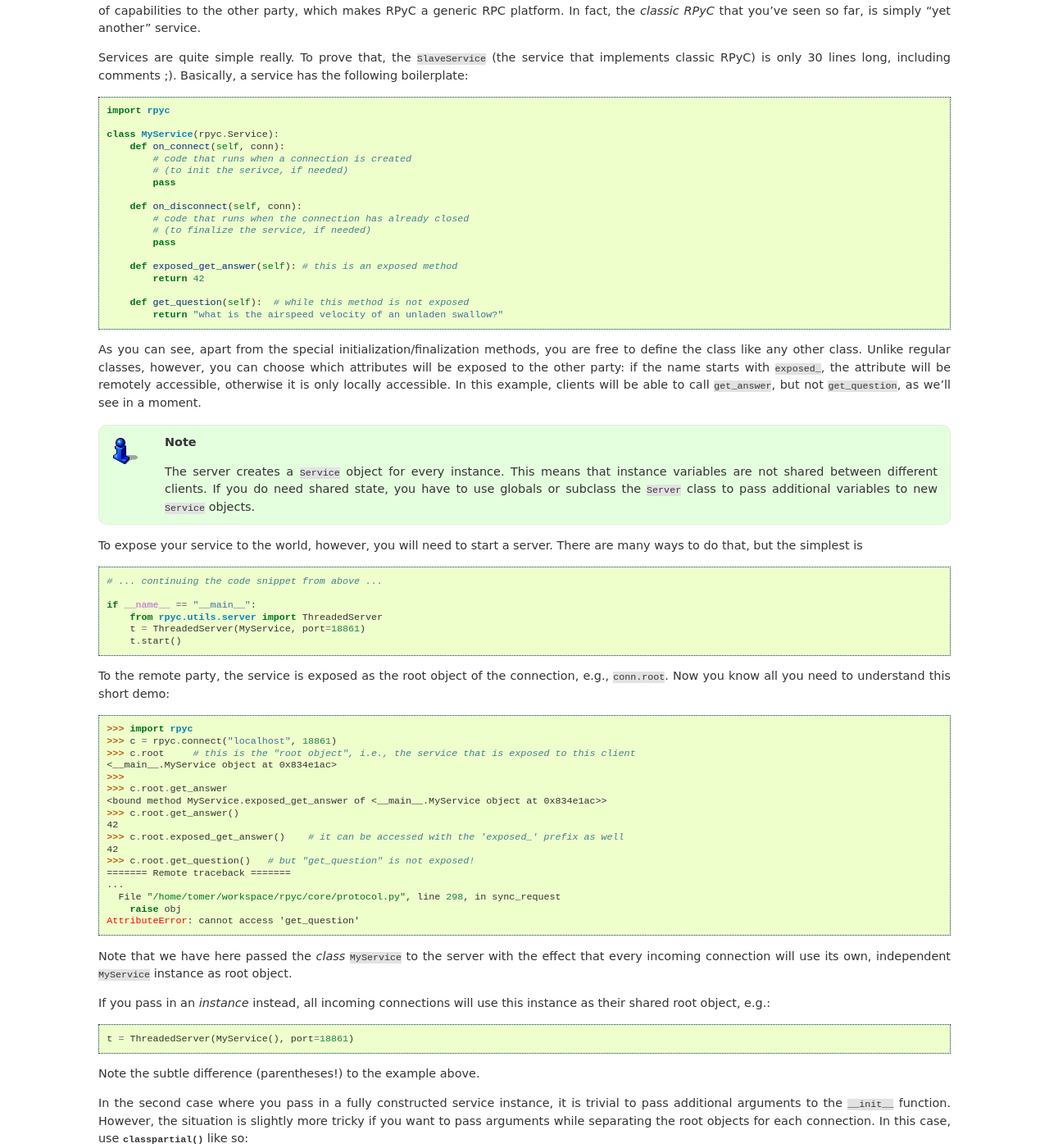
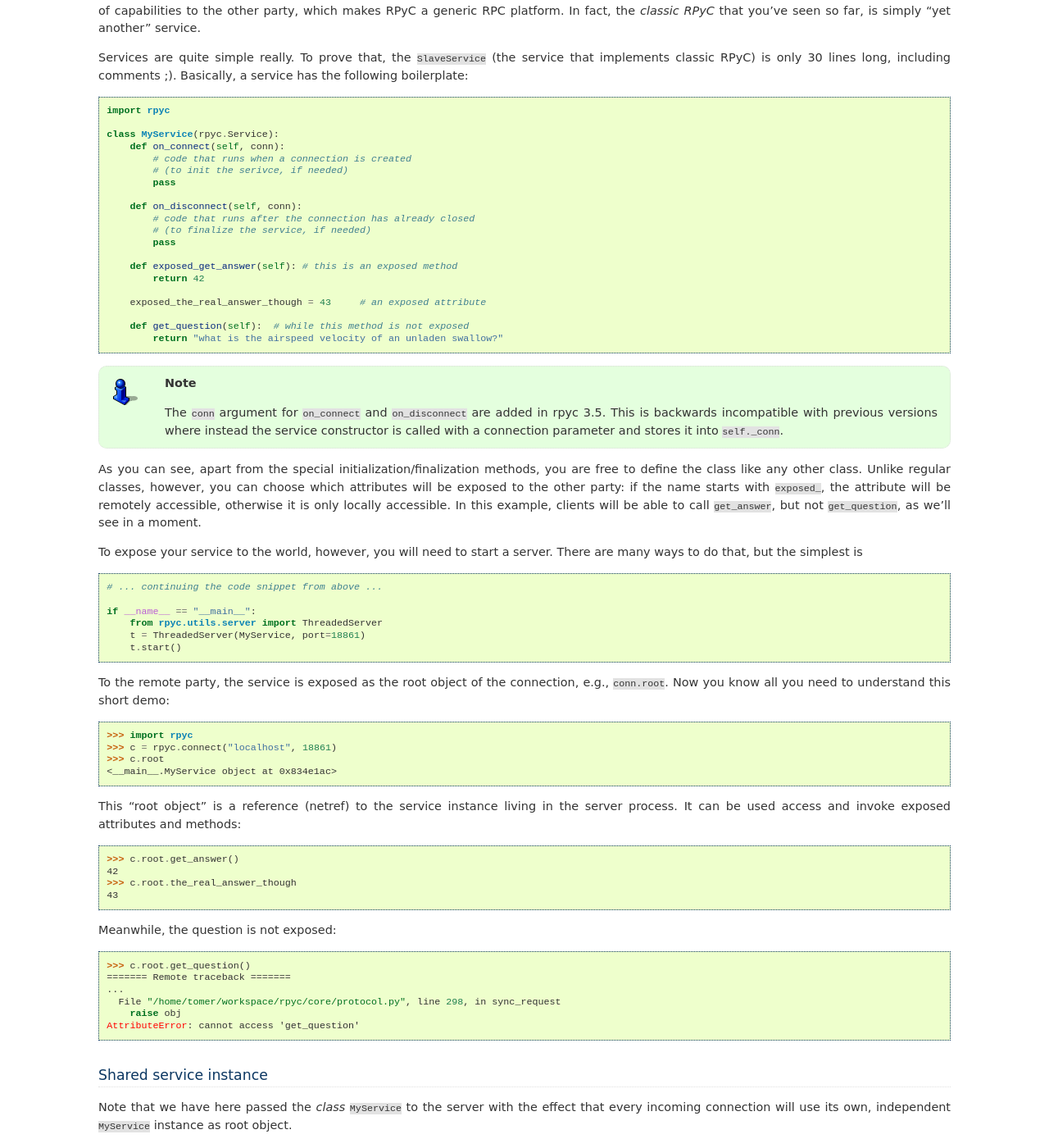
Before and after one commit to tomerfiliba-org/rpyc, a Sphinx documentation site: the page built from docs/tutorial/tut3.rst, in a window 1280 px wide and 1400 px high, scrolled down 241 px. Shown: the whole window at 82% size. Built offline with Sphinx 7.4.7, drawn with Linux system fonts in a browser that asks for light colours; some of the changed text lies outside the part shown.

Commit message:
Slightly improve tut3 further…

```diff
--- a/docs/tutorial/tut3.rst
+++ b/docs/tutorial/tut3.rst
@@ -24,15 +24,23 @@
             pass
 
         def on_disconnect(self, conn):
-            # code that runs when the connection has already closed
+            # code that runs after the connection has already closed
             # (to finalize the service, if needed)
             pass
 
         def exposed_get_answer(self): # this is an exposed method
             return 42
 
+        exposed_the_real_answer_though = 43     # an exposed attribute
+
         def get_question(self):  # while this method is not exposed
             return "what is the airspeed velocity of an unladen swallow?"
+
+.. note::
+    The ``conn`` argument for ``on_connect`` and ``on_disconnect`` are added
+    in rpyc 3.5. This is backwards incompatible with previous versions where
+    instead the service constructor is called with a connection parameter and
+    stores it into ``self._conn``.
 
 As you can see, apart from the special initialization/finalization methods, you are free
 to define the class like any other class. Unlike regular classes, however, you can
@@ -40,12 +48,6 @@
 with ``exposed_``, the attribute will be remotely accessible, otherwise it is only
 locally accessible. In this example, clients will be able to call ``get_answer``,
 but not ``get_question``, as we'll see in a moment.
-
-.. note::
-    The server creates a ``Service`` object for every instance. This means
-    that instance variables are not shared between different clients. If you
-    do need shared state, you have to use globals or subclass the ``Server``
-    class to pass additional variables to new ``Service`` objects.
 
 To expose your service to the world, however, you will need to start a server. There are many
 ways to do that, but the simplest is ::
@@ -62,16 +64,20 @@
 
     >>> import rpyc
     >>> c = rpyc.connect("localhost", 18861)
-    >>> c.root     # this is the "root object", i.e., the service that is exposed to this client
+    >>> c.root
     <__main__.MyService object at 0x834e1ac>
-    >>>
-    >>> c.root.get_answer
-    <bound method MyService.exposed_get_answer of <__main__.MyService object at 0x834e1ac>>
+
+This "root object" is a reference (netref) to the service instance living in the
+server process. It can be used access and invoke exposed attributes and methods:
+
     >>> c.root.get_answer()
     42
-    >>> c.root.exposed_get_answer()    # it can be accessed with the 'exposed_' prefix as well
-    42
-    >>> c.root.get_question()   # but "get_question" is not exposed!
+    >>> c.root.the_real_answer_though
+    43
+
+Meanwhile, the question is not exposed:
+
+    >>> c.root.get_question()
     ======= Remote traceback =======
     ...
       File "/home/tomer/workspace/rpyc/core/protocol.py", line 298, in sync_request
@@ -90,6 +98,14 @@
 
 Note the subtle difference (parentheses!) to the example above.
 
+.. note::
+    Passing instances is supported starting with rpyc 3.5. In earlier
+    versions, you can only pass a class of which every connection will receive
+    a separate instance.
+
+
+Passing arguments to the service
+--------------------------------
 In the second case where you pass in a fully constructed service instance, it
 is trivial to pass additional arguments to the ``__init__`` function. However,
 the situation is slightly more tricky if you want to pass arguments while
@@ -101,9 +117,13 @@
         service = classpartial(MyService, 1, 2, pi=3)
         t = ThreadedServer(service, port=18861)
 
+.. note::
+    classpartial is added in version 3.5.
+
+
 But Wait, There's More!
 -----------------------
-All services have a //name//, which is normally the name of the class, minus the
+All services have a *name*, which is normally the name of the class, minus the
 ``"Service"`` suffix. In our case, the service name is ``"MY"`` (service names are
 case-insensitive). If you wish to define a custom name, or multiple names (aliases),
 you can do so by setting the ``ALIASES`` list. The first alias is considered to be the
@@ -122,21 +142,19 @@
 
 The reason services have names is for the **service registry**: normally, a server will
 broadcast its details to a nearby :ref:`registry server <registry-server>` for discovery.
-To use service discovery, a make sure you start the ``registry_server.py`` that comes in
-the ``rpyc/scripts`` directory. This server listens on a broadcast UDP socket, and will
+To use service discovery, a make sure you start the ``bin/rpyc_registry.py``.
+This server listens on a broadcast UDP socket, and will
 answer to queries about  which services are running where.
-
-.. figure:: _static/registry_server.png
-   :align: center
 
 Once a registry server is running somewhere "broadcastable" on your network, and the
 servers are configured to auto-register with it (the default), clients can discover
-services *automagically*::
+services *automagically*. To find servers running a given service name::
 
-    >>> rpyc.discover("MY")      # to find servers running a given service name
+    >>> rpyc.discover("MY")
     (('192.168.1.101', 18861),)
 
-    # and if you don't care to which you server you connect, you use connect_by_service:
+And if you don't care to which you server you connect, you use connect_by_service:
+
     >>> c2 = rpyc.connect_by_service("MY")
     >>> c2.root.get_answer()
     42
```
Also changed, not shown: other parts of docs/tutorial/tut3.rst (+2 -0 lines).
